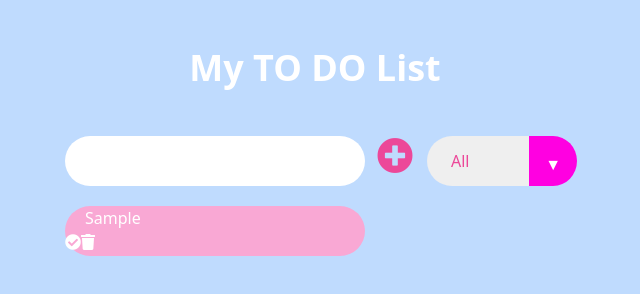
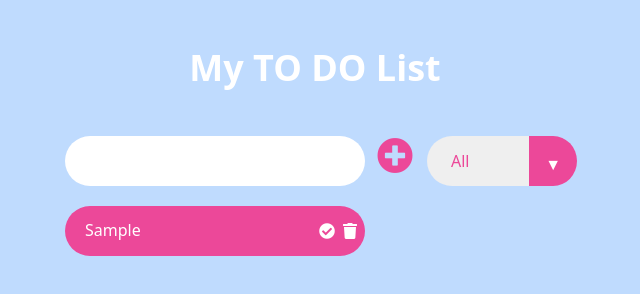
Before and after one commit to ftmh-frydrs/ToDo_List, a plain HTML site: page index.html in a window 1280 px wide. Both pictures are taken after typing "Sample" into the empty fields and a click on the button 717 px from the left and 151 px from the top of the page. Shown: the whole page, without its empty margins (325-965 px from the left). Drawn offline with nearby package versions, Linux system fonts and the light colour scheme.

Commit message:
third commit

```diff
--- a/content/css/style.css
+++ b/content/css/style.css
@@ -2,7 +2,7 @@
 .select::after {
     content: "\25BC";
     position: absolute;
-    background: rgb(255, 0, 225);
+    background: #ec4899;
     top: 0;
     right: 0;
     padding: 1rem;
--- a/content/js/script.js
+++ b/content/js/script.js
@@ -7,20 +7,20 @@ const sectionEl = document.querySelector("select");
 btnEl.addEventListener("click" , event => {
          event.preventDefault();
          let newDiv = document.createElement("div");
-         newDiv.classList.add("todo" , "sm:w-[300px]" , "w-[150px]" , "h-[50px]" , "bg-pink-300" , "rounded-full" , "mt-5" );
+         newDiv.classList.add("todo" , "sm:w-[300px]" , "max-sm:w-[200px]" , "w-[150px]" , "h-[50px]" , "bg-pink-500" , "rounded-full" , "mt-5" , "flex");
          let newLi = document.createElement("li");
          newLi.innerText = todoInput.value;
-         newLi.classList.add("item","pl-5" );
+         newLi.classList.add("item","pt-3" , "pl-5" , "flex-1" );
          newDiv.appendChild(newLi);
 
          const buttonEl = document.createElement("button");
          buttonEl.innerHTML = '<i class="fas fa-check-circle"></li>';
-         buttonEl.classList.add("complete-btn");
+         buttonEl.classList.add("complete-btn" , "float-right" , "pr-2");
          newDiv.appendChild(buttonEl);
 
          const trashEl = document.createElement("button");
          trashEl.innerHTML = '<i class="fas fa-trash"></li>';
-         trashEl.classList.add("trash-btn");
+         trashEl.classList.add("trash-btn" , "float-right" , "pr-2");
          newDiv.appendChild(trashEl);
 
          listEl.appendChild(newDiv);
```
